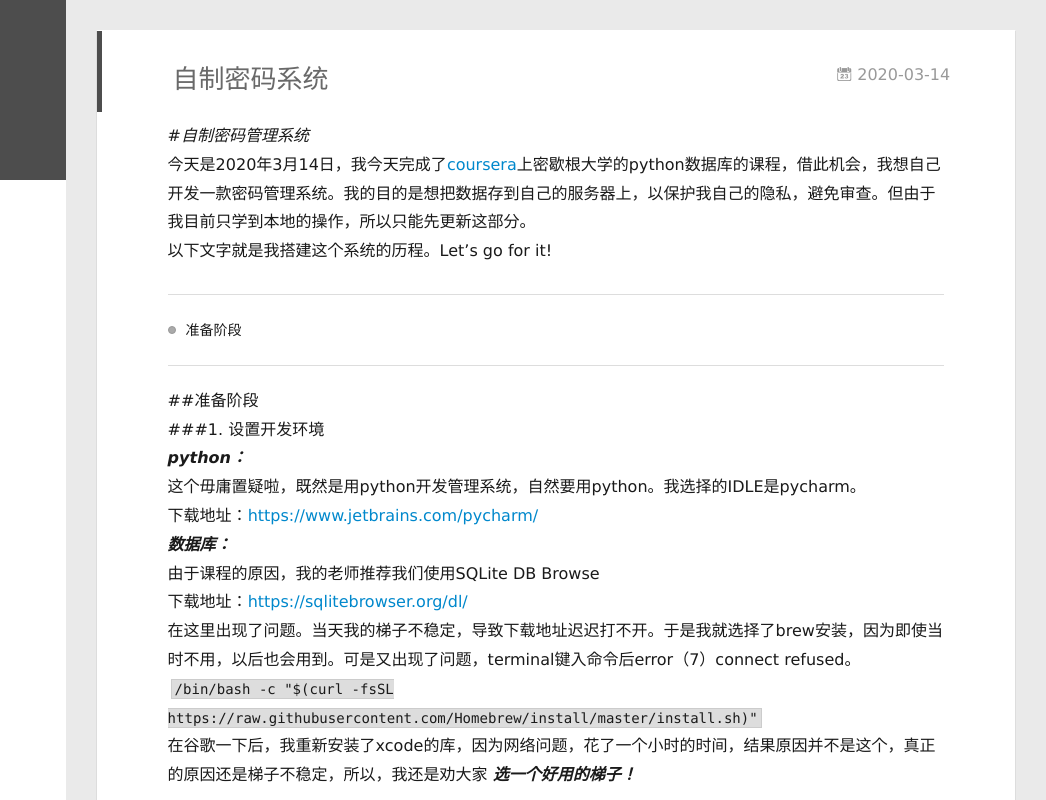
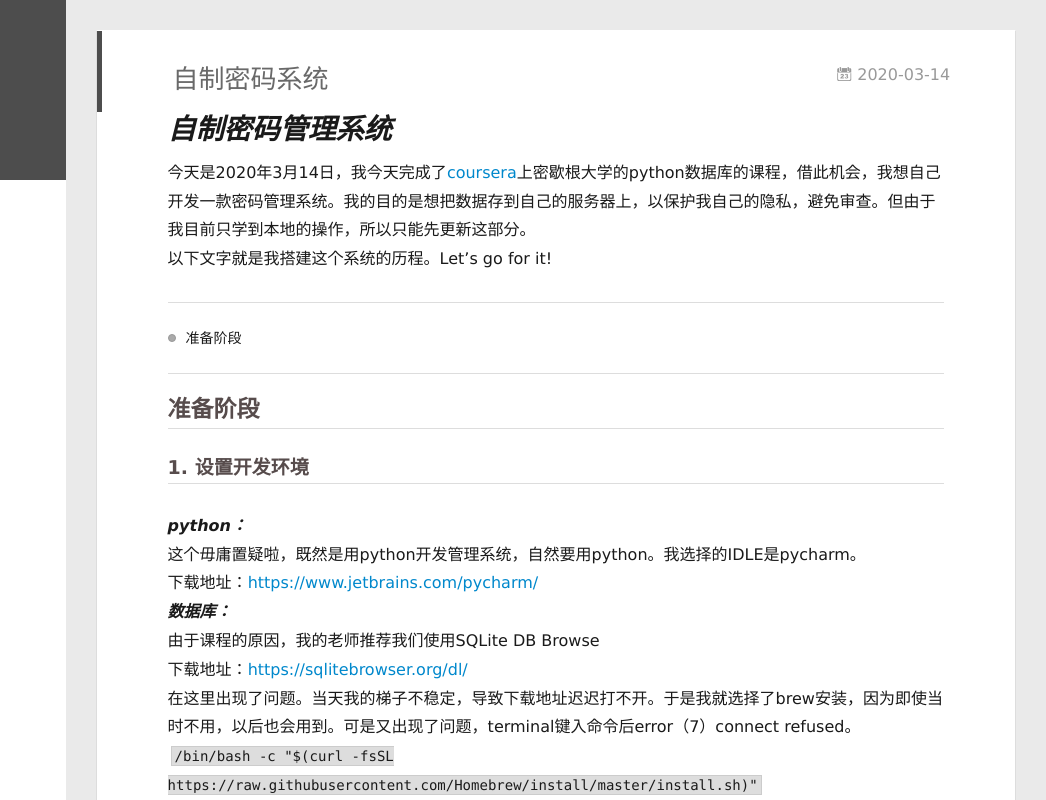
Before and after one commit to NtFnd0/NtFnd0.github.io, a plain HTML site: page index.html in a window 1280 px wide. Shown: the full height of the page, 234-1280 px from the left. Drawn offline with Linux system fonts and the light colour scheme.

Commit message:
Site updated: 2020-03-14 13:35:56

```diff
--- a/index.html
+++ b/index.html
@@ -173,14 +173,14 @@
 
     <div class="article-entry" itemprop="articleBody">
 
-        <p>#<em>自制密码管理系统</em><br>今天是2020年3月14日，我今天完成了<a href="https://www.coursera.org/learn/python/home/welcome" target="_blank" rel="noopener">coursera</a>上密歇根大学的python数据库的课程，借此机会，我想自己开发一款密码管理系统。我的目的是想把数据存到自己的服务器上，以保护我自己的隐私，避免审查。但由于我目前只学到本地的操作，所以只能先更新这部分。<br>以下文字就是我搭建这个系统的历程。Let’s go for it!</p>
+        <h1 id="自制密码管理系统"><a href="#自制密码管理系统" class="headerlink" title="自制密码管理系统"></a><em>自制密码管理系统</em></h1><p>今天是2020年3月14日，我今天完成了<a href="https://www.coursera.org/learn/python/home/welcome" target="_blank" rel="noopener">coursera</a>上密歇根大学的python数据库的课程，借此机会，我想自己开发一款密码管理系统。我的目的是想把数据存到自己的服务器上，以保护我自己的隐私，避免审查。但由于我目前只学到本地的操作，所以只能先更新这部分。<br>以下文字就是我搭建这个系统的历程。Let’s go for it!</p>
 <hr>
 <ul>
 <li>准备阶段</li>
 </ul>
 <hr>
-<p>##准备阶段<br>###1. 设置开发环境<br>  <strong><em>python：</em></strong><br>   这个毋庸置疑啦，既然是用python开发管理系统，自然要用python。我选择的IDLE是pycharm。<br>   下载地址：<a href="https://www.jetbrains.com/pycharm/" target="_blank" rel="noopener">https://www.jetbrains.com/pycharm/</a><br>  <strong><em>数据库：</em></strong><br>   由于课程的原因，我的老师推荐我们使用SQLite DB Browse<br>   下载地址：<a href="https://sqlitebrowser.org/dl/" target="_blank" rel="noopener">https://sqlitebrowser.org/dl/</a><br>   在这里出现了问题。当天我的梯子不稳定，导致下载地址迟迟打不开。于是我就选择了brew安装，因为即使当时不用，以后也会用到。可是又出现了问题，terminal键入命令后error（7）connect refused。<br>   <code>/bin/bash -c &quot;$(curl -fsSL https://raw.githubusercontent.com/Homebrew/install/master/install.sh)&quot;</code><br>   在谷歌一下后，我重新安装了xcode的库，因为网络问题，花了一个小时的时间，结果原因并不是这个，真正的原因还是梯子不稳定，所以，我还是劝大家 <strong><em>选一个好用的梯子！</em></strong></p>
-
+<h2 id="准备阶段"><a href="#准备阶段" class="headerlink" title="准备阶段"></a>准备阶段</h2><h3 id="1-设置开发环境"><a href="#1-设置开发环境" class="headerlink" title="1. 设置开发环境"></a>1. 设置开发环境</h3><p>  <strong><em>python：</em></strong><br>   这个毋庸置疑啦，既然是用python开发管理系统，自然要用python。我选择的IDLE是pycharm。<br>   下载地址：<a href="https://www.jetbrains.com/pycharm/" target="_blank" rel="noopener">https://www.jetbrains.com/pycharm/</a><br>  <strong><em>数据库：</em></strong><br>   由于课程的原因，我的老师推荐我们使用SQLite DB Browse<br>   下载地址：<a href="https://sqlitebrowser.org/dl/" target="_blank" rel="noopener">https://sqlitebrowser.org/dl/</a><br>   在这里出现了问题。当天我的梯子不稳定，导致下载地址迟迟打不开。于是我就选择了brew安装，因为即使当时不用，以后也会用到。可是又出现了问题，terminal键入命令后error（7）connect refused。<br>   <code>/bin/bash -c &quot;$(curl -fsSL https://raw.githubusercontent.com/Homebrew/install/master/install.sh)&quot;</code><br>   在谷歌一下后，我重新安装了xcode的库，因为网络问题，花了一个小时的时间，结果原因并不是这个，真正的原因还是梯子不稳定，所以，我还是劝大家 <strong>选一个好用的梯子！</strong></p>
+<h3 id="2"><a href="#2" class="headerlink" title="2."></a>2.</h3>
 
 
 
```
Also changed, not shown: 2020/03/14/自制密码系统/index.html (+6 -6 lines).
